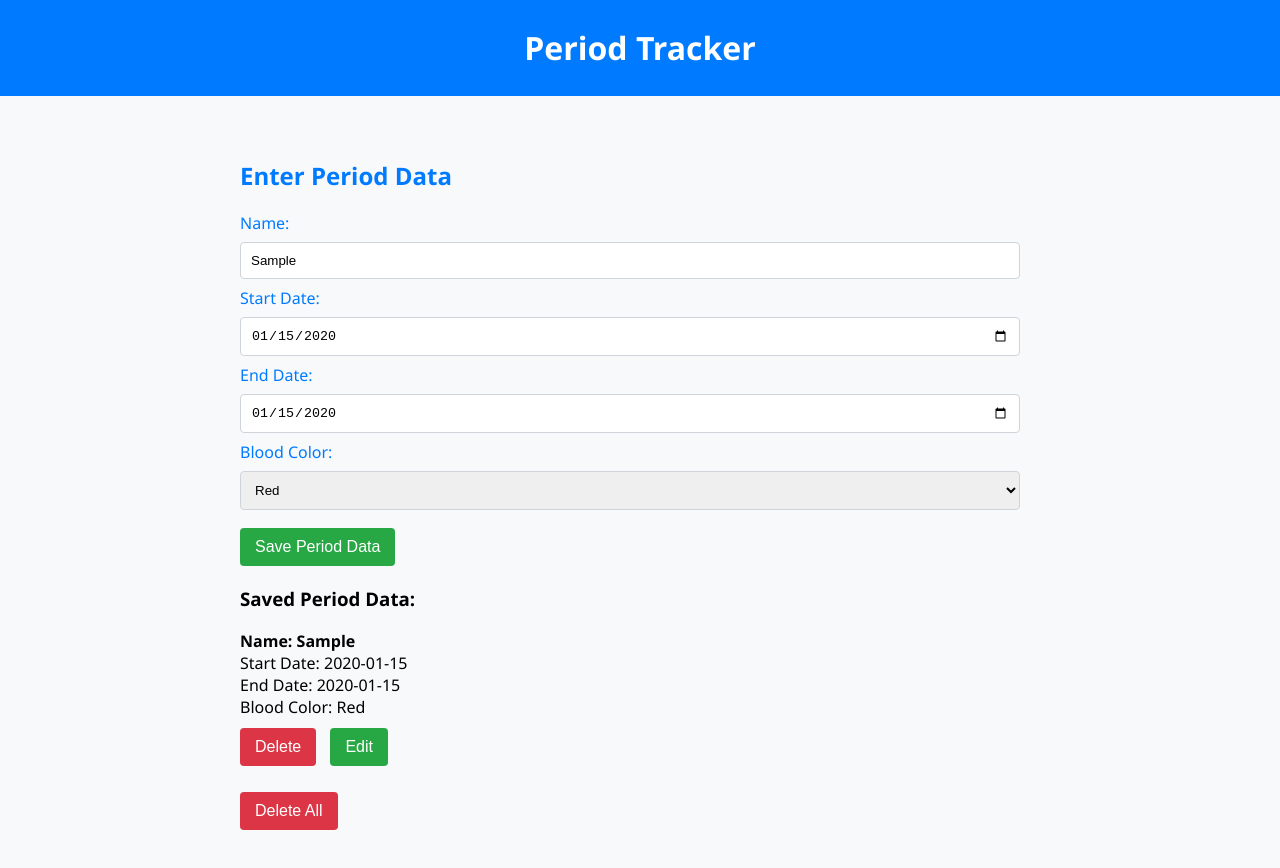
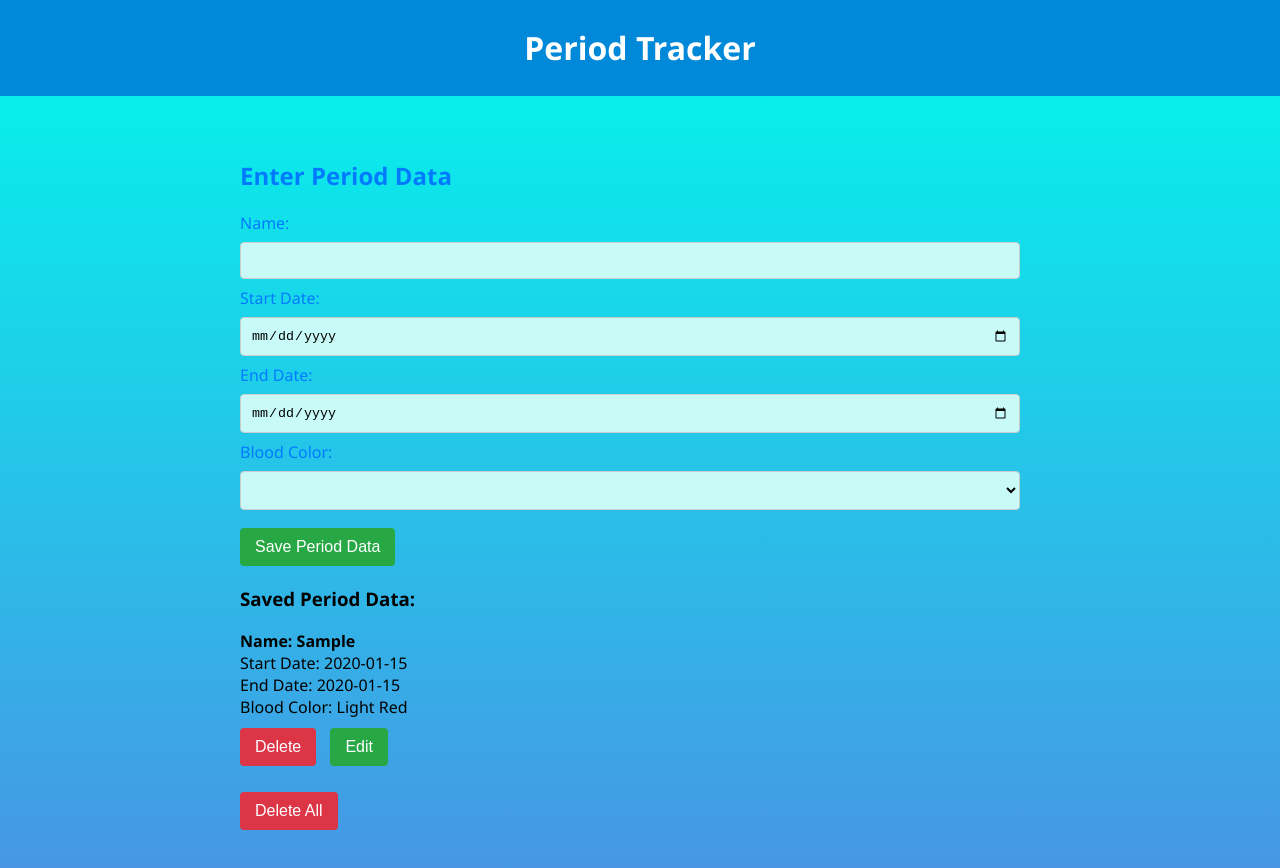
Before and after one commit to NekoSenpai69/Periods, a website built with Vite: page index.html in a window 1280 px wide. Both pictures are taken after typing "Sample", "2020-01-15", "2020-01-15" into the empty fields and a click on the button "Save Period Data". Built offline with nearby package versions, Linux system fonts and the light colour scheme.

Commit message:
Css edited

```diff
--- a/index.html
+++ b/index.html
@@ -24,6 +24,7 @@
 
     <label for="bloodColor">Blood Color:</label>
     <select id="bloodColor" name="bloodColor" required>
+      <option value="Light Red">Light Red</option>
       <option value="Red">Red</option>
       <option value="Dark red">Dark Red</option>
       <option value="Brown">Brown</option>
--- a/script.js
+++ b/script.js
@@ -1,6 +1,9 @@
 let editIndex
 function refreshPage() {
-  location.reload();
+  document.getElementById('name').value = '';
+  document.getElementById('startDate').value = '';
+  document.getElementById('endDate').value = '';
+  document.getElementById('bloodColor').value = '';
 }
 function savePeriodData() {
   const name = document.getElementById("name").value;
@@ -22,6 +25,7 @@ function savePeriodData() {
 
   let savedData = JSON.parse(localStorage.getItem("periodData")) || [];
   savedData.push(periodData);
+  savedData.reverse();
   localStorage.setItem("periodData", JSON.stringify(savedData));
 
   displaySavedData();
--- a/style.css
+++ b/style.css
@@ -3,10 +3,10 @@
     font-family: 'Segoe UI', Tahoma, Geneva, Verdana, sans-serif;
     margin: 0;
     padding: 0;
-    background-color: #f8f9fa;
+    background: linear-gradient(rgb(0, 249, 236), rgb(71, 150, 229));
   }
   header {
-    background-color: #007bff;
+    background-color: #0089d9;
     padding: 5px;
     text-align: center;
     color: white;
@@ -24,7 +24,8 @@
     padding: 10px;
     margin: 8px 0;
     display: inline-block;
-    border: 1px solid #ced4da;
+    border: 1px solid #ccc;
+    background: rgb(200, 250, 247);
     box-sizing: border-box;
     border-radius: 4px;
   }
@@ -41,11 +42,11 @@
   button:hover {
     background-color: #218838;
   }
-  #deleteButton, #searchButton {
+  #deleteButton {
     background-color: #dc3545;
     margin-right: 10px;
   }
-  #deleteButton:hover, #searchButton:hover {
+  #deleteButton:hover {
     background-color: #c82333;
   }
   #savedData {
```
